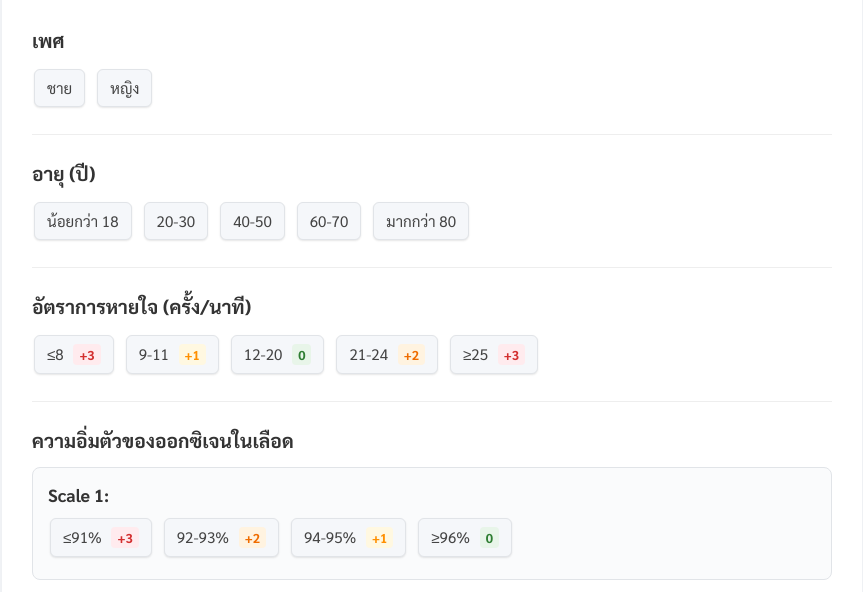
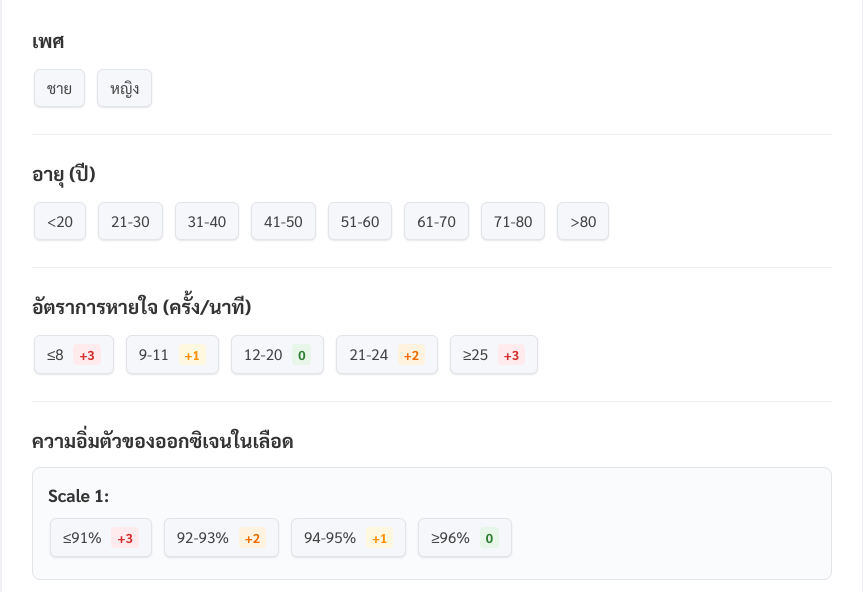
Before and after one commit to SUANDOKNEWS/SUANDOK-NEWs-for-Rescue, a plain HTML site: page index.html in a window 1280 px wide. Shown: the part 141-733 px from the top of the page, without its empty margins (208-1071 px from the left). Drawn offline with Linux system fonts and the light colour scheme.

Commit message:
Update index.html

```diff
--- a/index.html
+++ b/index.html
@@ -25,11 +25,14 @@
         <div class="question">
             <p><strong>อายุ (ปี)</strong></p>
             <div class="options" id="age">
-                <button onclick="selectOption('age', 0, this)">น้อยกว่า 18</button>
-                <button onclick="selectOption('age', 0, this)">20-30</button>
-                <button onclick="selectOption('age', 0, this)">40-50</button>
-                <button onclick="selectOption('age', 0, this)">60-70</button>
-                <button onclick="selectOption('age', 0, this)">มากกว่า 80</button>
+                <button onclick="selectOption('age', 0, this)">&lt;20</button>
+                <button onclick="selectOption('age', 0, this)">21-30</button>
+                <button onclick="selectOption('age', 0, this)">31-40</button>
+                <button onclick="selectOption('age', 0, this)">41-50</button>
+                <button onclick="selectOption('age', 0, this)">51-60</button>
+                <button onclick="selectOption('age', 0, this)">61-70</button>
+                <button onclick="selectOption('age', 0, this)">71-80</button>
+                <button onclick="selectOption('age', 0, this)">&gt;80</button>
             </div>
         </div>
 
```
